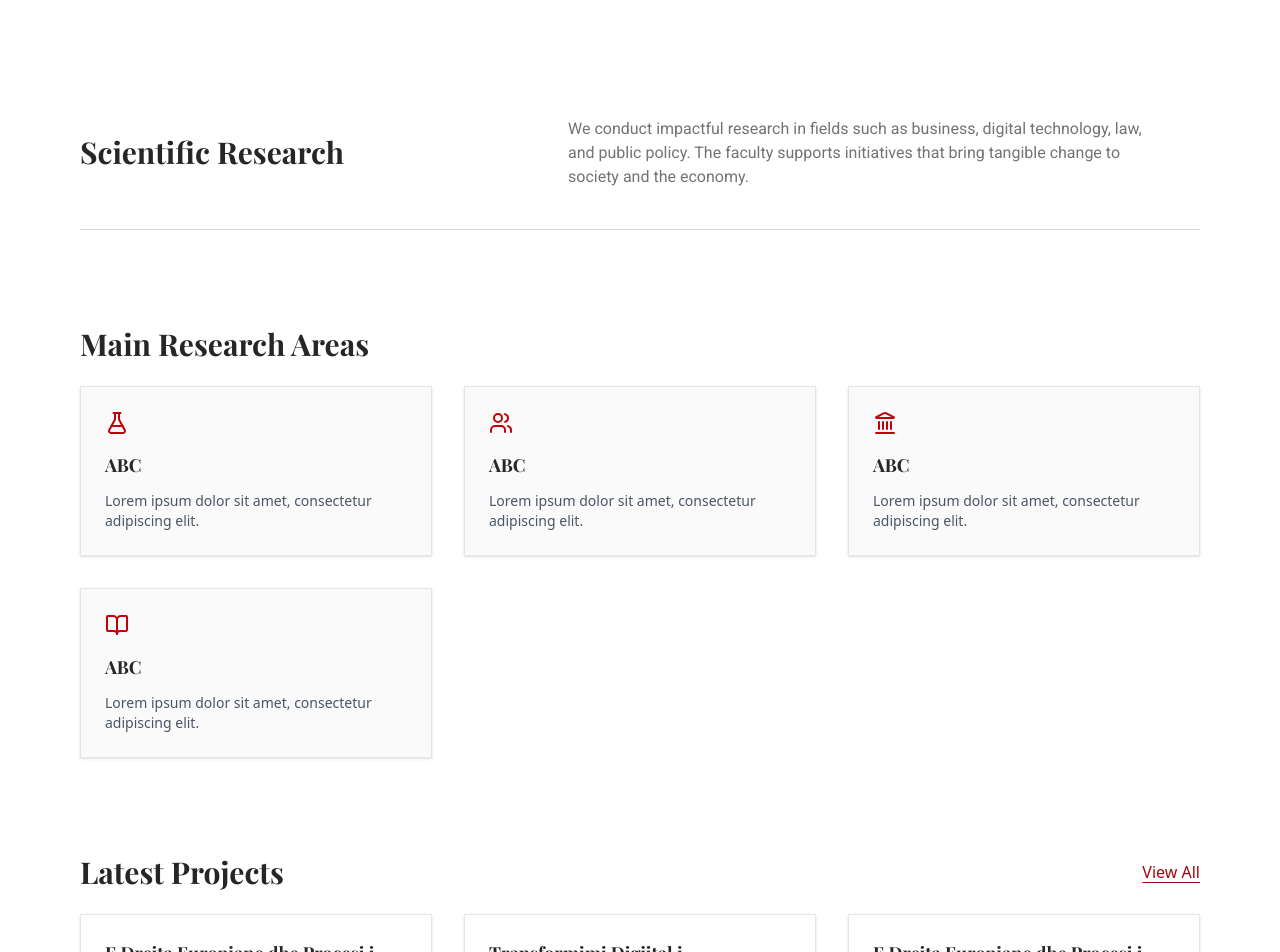
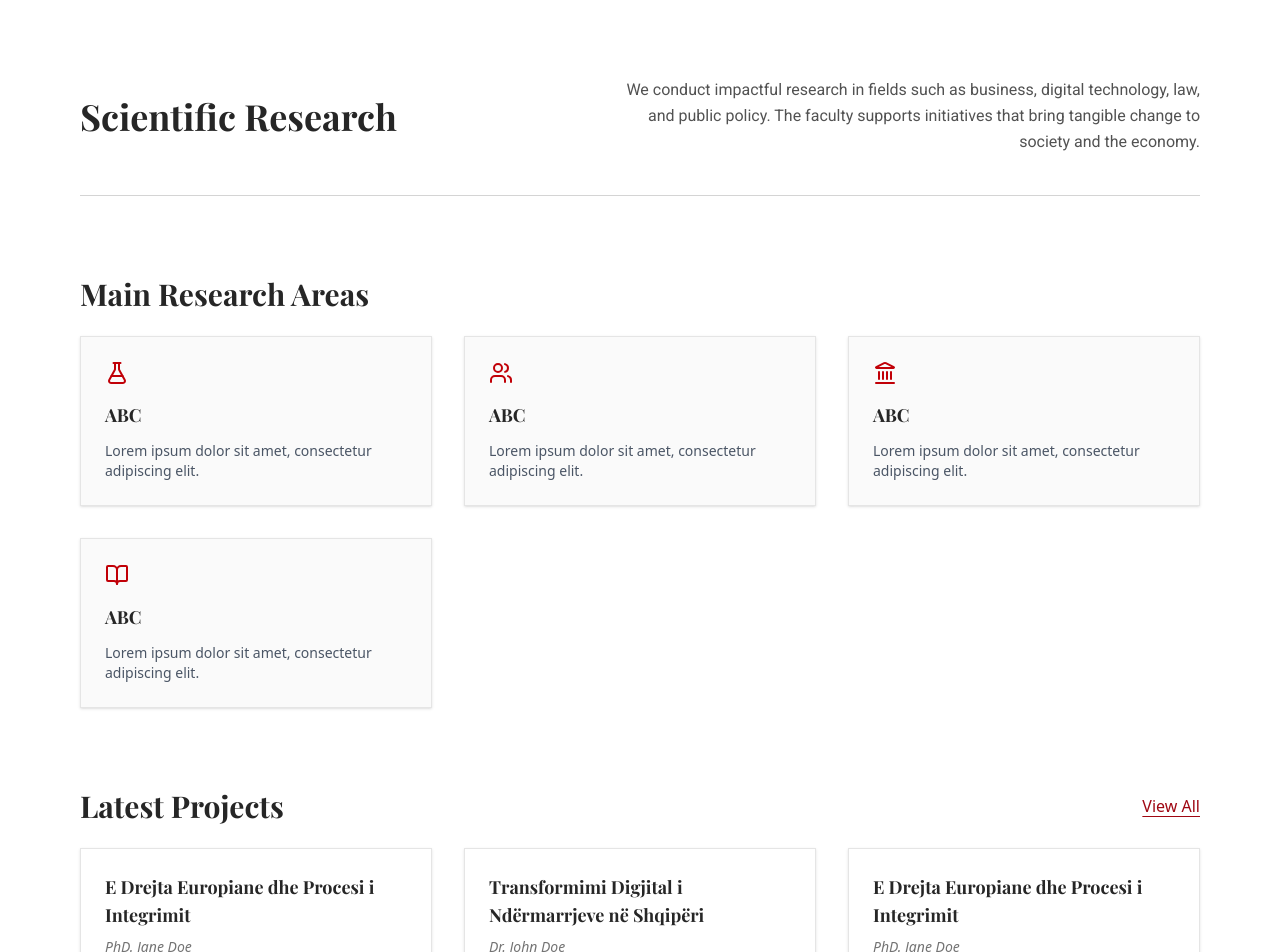
Before and after one commit to ecerri22/fbl-web, a Next.js app: page /research in a window 1280 px wide. Shown: the part 320-1272 px from the top of the page. Built offline with nearby package versions, Linux system fonts and the light colour scheme.

Commit message:
research pages responsive

```diff
--- a/src/app/research/all-projects/[slug]/page.tsx
+++ b/src/app/research/all-projects/[slug]/page.tsx
@@ -17,7 +17,7 @@ export default function ResearchDetailPage({ params, searchParams}: any ) {
 
   return (
     <PageWrapper>
-      <main className="text-neutral-800 min-h-screen max-w-7xl mx-auto px-6 md:px-0 py-10 space-y-10">
+      <main className="text-neutral-800 space-y-8 md:space-y-10 sm:space-y-10 max-[640px]:space-y-8">
         {/* Back link */}
         <div>
           <Link
@@ -30,7 +30,7 @@ export default function ResearchDetailPage({ params, searchParams}: any ) {
         </div>
 
         {/* Title */}
-        <h1 className="text-3xl font-playfair font-semibold">{project.title}</h1>
+        <h1 className="text-3xl font-playfair font-semibold max-[640px]:text-center text-start">{project.title}</h1>
 
         {/* Project Info */}
         <section className="space-y-1 text-md text-neutral-600">
--- a/src/app/research/all-projects/page.tsx
+++ b/src/app/research/all-projects/page.tsx
@@ -43,21 +43,27 @@ export default function AllProjectsPage() {
 
   return (
     <PageWrapper>
-      <main className="text-neutral-800 min-h-screen max-w-7xl mx-auto px-6 md:px-0 py-10 ">
+      <main className="text-neutral-800 ">
         {/* Header */}
-        <div className="flex items-center justify-between flex-wrap gap-4 pb-10">
-          <h1 className="text-3xl font-playfair font-semibold">All Research Projects</h1>
+        <div className="flex flex-col items-start sm:pb-10 border-b border-neutral-200 sm:flex-row sm:items-center sm:justify-between max-[640px]:gap-8 max-[640px]:pb-8">
+          {/* Back button first on mobile, second on sm+ */}
           <Link
             href="/research"
-            className="inline-flex items-center gap-2 text-sm text-neutral-600 hover:text-red-800 transition-colors"
+            className="order-1 sm:order-2 inline-flex items-center gap-2 text-sm text-neutral-600 hover:text-red-800 transition-colors "
           >
             <ArrowLeft className="w-4 h-4" />
             Back to Research
           </Link>
+
+          {/* Title second on mobile, first on sm+ */}
+          <h1 className="order-2 sm:order-1 text-2xl sm:text-3xl font-playfair font-semibold max-[640px]:text-center">
+            All Research Projects
+          </h1>
         </div>
 
+
         {/* Filters  */}
-        <div className="flex flex-col lg:flex-row gap-6 py-10 border-t border-neutral-200">
+        <div className="flex flex-col lg:flex-row gap-6 py-10">
           {/* Search */}
           <div className="w-full lg:w-1/2">
             <p className="text-xl font-playfair mb-2">Search Projects:</p>
--- a/src/app/research/page.tsx
+++ b/src/app/research/page.tsx
@@ -8,27 +8,28 @@ import PageWrapper from "@/components/PageWrapper";
 export default function ResearchPage() {
   return (
     <PageWrapper>
-      <main className="text-neutral-800 min-h-screen max-w-7xl mx-auto space-y-24 px-6 md:px-0 py-10">
+      <div className="text-neutral-800 space-y-16 md:space-y-20 sm:space-y-20 max-[640px]:space-y-15">
         {/* About Section */}
-        <section className="flex flex-row items-center pb-10 border-b-1 border-neutral-300">
+        <section className="grid grid-cols-1 gap-10 text-center md:flex md:flex-row items-center pb-10 border-b border-neutral-300">
           {/* Left */}
-          <div className="w-2/5 ">
-            <h1 className="text-3xl font-semibold leading-tight font-playfair text-neutral-800">
+          <div className="lg:w-2/5 ">
+            <h1 className="text-2xl lg:text-start sm:text-3xl md:text-4xl md:text-start font-semibold leading-tight font-playfair text-neutral-800">
               Scientific Research
             </h1>
           </div>
 
           {/* Right */}
-          <div className="w-3/5 flex flex-col justify-center h-full space-y-6 px-10">
-            <p className="font-roboto text-neutral-500">
+          <div className="lg:w-3/5 flex flex-col justify-center h-full space-y-6 lg:items-end">
+            <p className="font-roboto text-neutral-600 leading-relaxed max-w-prose md:text-end">
               We conduct impactful research in fields such as business, digital technology, law, and public policy. The faculty supports initiatives that bring tangible change to society and the economy.
             </p>
           </div>
+
         </section>
 
         {/* Research Fields */}
         <section className="">
-          <h2 className="text-3xl font-playfair text-neutral-800 mb-6">Main Research Areas</h2>
+          <h2 className="text-3xl font-playfair text-neutral-800 mb-6 lg:text-start text-center">Main Research Areas</h2>
           <div className="grid grid-cols-1 sm:grid-cols-2 md:grid-cols-3 gap-8">
             {[
               { title: "ABC", icon: <FlaskConical className="w-6 h-6 text-red-700" /> },
@@ -46,19 +47,22 @@ export default function ResearchPage() {
         </section>
 
         {/* projects */}
-        <section className="">
-          <div className="flex justify-between items-center mb-6">
-            <h2 className="text-3xl font-playfair text-neutral-800">
+        <section>
+          {/* header */}
+          <div className="flex flex-col sm:flex-row sm:justify-between sm:items-center mb-6">
+            <h2 className="text-3xl font-playfair text-neutral-800 mb-4 sm:mb-0 lg:text-start text-center">
               Latest Projects
             </h2>
+            {/* Hide on small screens, show on sm+ */}
             <Link
               href="/research/all-projects"
-              className="text-red-800 underline underline-offset-4 font-medium hover:text-red-600 transition-colors"
+              className="hidden sm:inline text-red-800 underline underline-offset-4 font-medium hover:text-red-600 transition-colors"
             >
               View All
             </Link>
           </div>
 
+          {/* cards */}
           <div className="grid grid-cols-1 sm:grid-cols-2 md:grid-cols-3 gap-8">
             {researchProjects.slice(-3).reverse().map((project, i) => (
               <div
@@ -67,7 +71,9 @@ export default function ResearchPage() {
               >
                 <h3 className="text-neutral-800 font-playfair text-lg">{project.title}</h3>
                 <p className="text-sm text-neutral-500 italic">{project.coordinator}</p>
-                <p className="text-sm text-neutral-600">{project.field} • Year: {project.year}</p>
+                <p className="text-sm text-neutral-600">
+                  {project.field} • Year: {project.year}
+                </p>
                 <Link
                   href={`/research/all-projects/${project.slug}?from=research`}
                   className="text-sm text-red-800 hover:underline font-medium inline-flex items-center gap-1"
@@ -76,13 +82,23 @@ export default function ResearchPage() {
                 </Link>
               </div>
             ))}
+          </div>
 
+          {/* Show View All below grid on small screens */}
+          <div className="mt-6 sm:hidden text-center">
+            <Link
+              href="/research/all-projects"
+              className="text-red-800 underline underline-offset-4 font-medium hover:text-red-600 transition-colors"
+            >
+              View All
+            </Link>
           </div>
         </section>
 
+
         {/* collaborations */}
         <section className="">
-          <h2 className="text-3xl font-playfair text-neutral-800 mb-6">
+          <h2 className="text-3xl font-playfair text-neutral-800 mb-6 lg:text-start text-center">
             Partners & Collaborations
           </h2>
           <div className="grid grid-cols-1 sm:grid-cols-2 md:grid-cols-3 gap-6 text-sm">
@@ -119,7 +135,7 @@ export default function ResearchPage() {
           </Link>
         </section>
 
-      </main>
+      </div>
     </PageWrapper>
   );
 }
--- a/src/app/study-programs/page.tsx
+++ b/src/app/study-programs/page.tsx
@@ -49,7 +49,7 @@ function StudyProgramsInner() {
   return (
     <div className="text-neutral-800 space-y-16 md:space-y-20 sm:space-y-20 max-[640px]:space-y-15">
       <div>
-        <h1 className="text-3xl font-semibold leading-tight font-playfair text-neutral-800 pb-10 border-b border-neutral-100 text-center lg:text-start">
+        <h1 className="text-3xl font-semibold leading-tight font-playfair text-neutral-800 pb-10 border-b border-neutral-200 text-center lg:text-start">
           Academic Areas of Study
         </h1>
 
```
